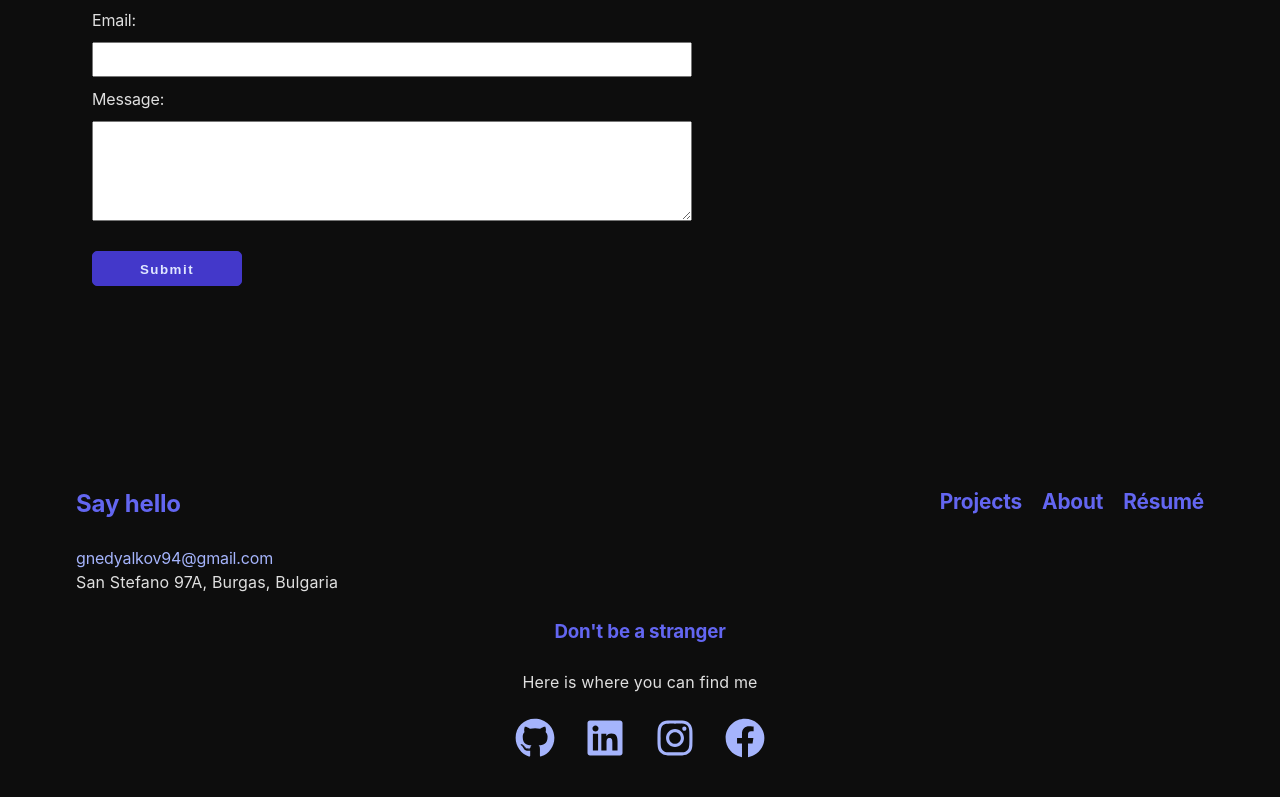
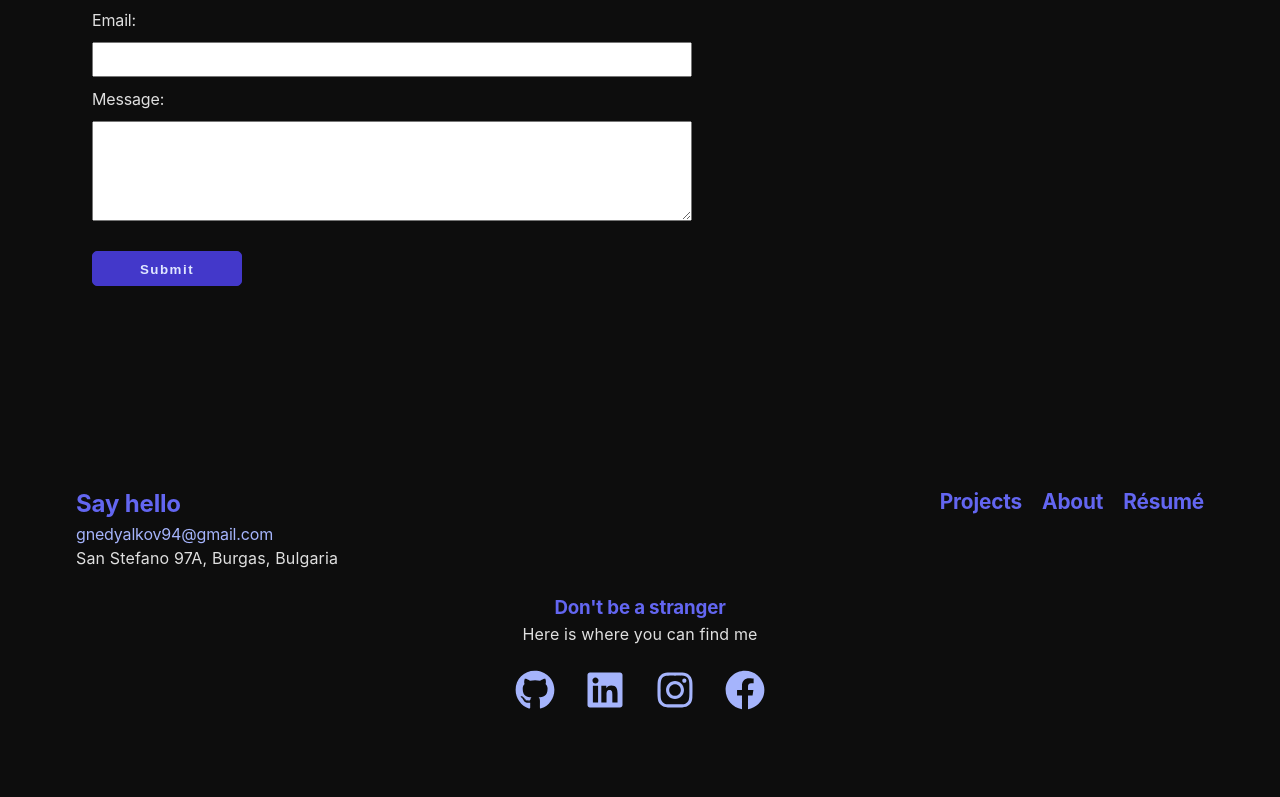
Before and after one commit to GeorgiNedyalkov/georginedyalkov.com, a React (Vite) app: page /contact in a window 1280 px wide. Shown: the part 261-1058 px from the top of the page. Built offline with nearby package versions, Linux system fonts and the light colour scheme.

Commit message:
Feature: add a responsive design to the footer section

```diff
--- a/src/components/Footer/Footer.css
+++ b/src/components/Footer/Footer.css
@@ -1,6 +1,19 @@
 .footer {
     display: flex;
     flex-direction: column;
+    align-items: center;
+}
+
+.footer__top_right h2, .footer__bottom h3 {
+  margin-bottom: 0;
+}
+
+.footer__bottom {
+  text-align: center;
+}
+
+.footer__botom p {
+  padding: 50px;
 }
 
 .footer_bottom {
@@ -36,9 +49,10 @@
 }
 
 @media screen and (min-width: 700px) {
-  .footer_top {
+  .footer__top {
     display: flex;
     justify-content: space-between;
+    width: 100%;
     margin-bottom: 0px;
   }
 
--- a/src/components/Footer/Footer.jsx
+++ b/src/components/Footer/Footer.jsx
@@ -6,8 +6,8 @@ import "./Footer.css";
 const Footer = () => {
   return (
     <footer className="footer">
-      <section className="footer_top">
-        <div className="footer_top_rigth">
+      <section className="footer__top">
+        <div className="footer__top_right">
           <h2>Say hello</h2>
           <a className="link" href="mailto::gnedyalkov94@gmail.com">
             gnedyalkov94@gmail.com
@@ -37,7 +37,7 @@ const Footer = () => {
           </div>
         </div>
       </section>
-      <section className="footer_bottom">
+      <section className="footer__bottom">
         <h3>Don't be a stranger</h3>
         <p>Here is where you can find me</p>
         <ul className="social_media_links">
```
